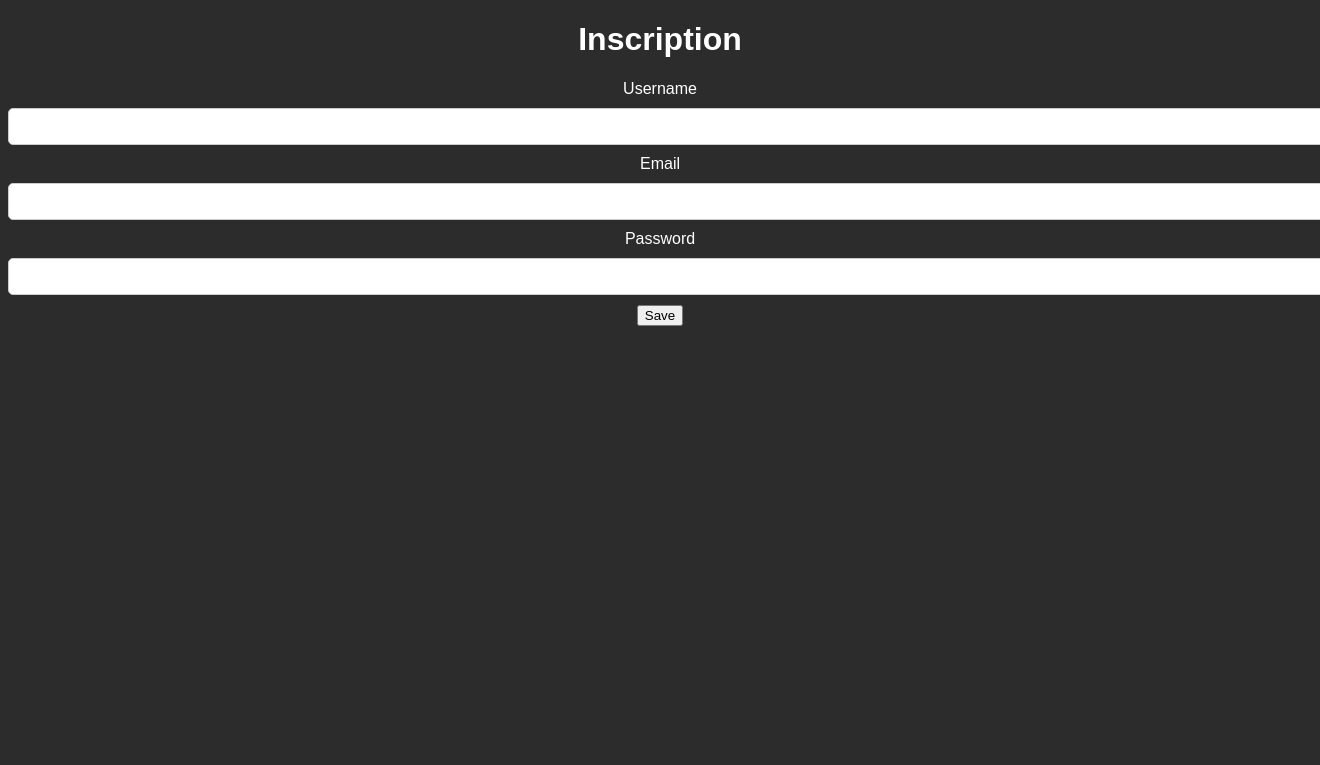
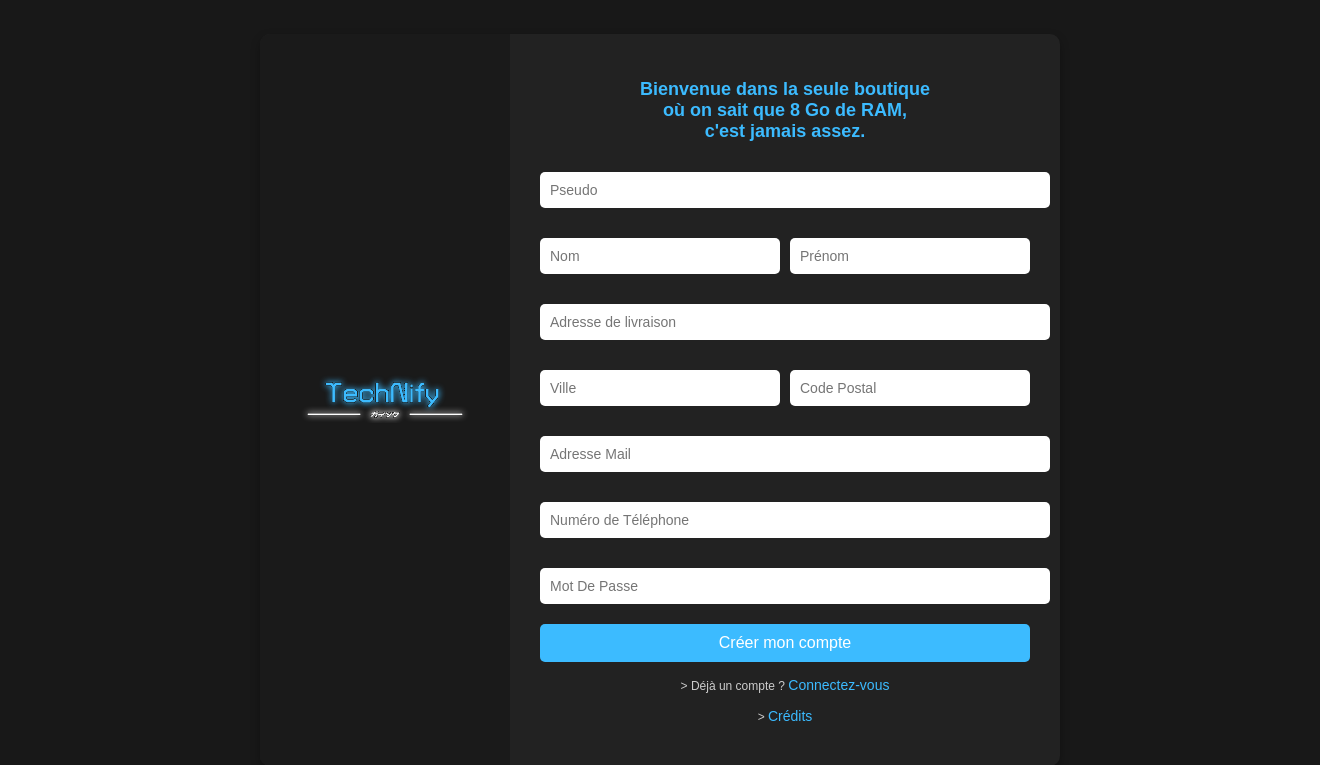
Before and after one commit to NepNath/TechNify, a Symfony app: template TechNify/templates/register/register.html.twig in a window 1320 px wide; the page is wider, and only the part inside the window is pictured. Shown: the top 765 px of that part. Run offline with Twig, Linux system fonts and the light colour scheme; the template is opened without the code that fills it, so the values that code supplies are empty; form fields are guessed from the names that the template uses; some libraries are stand-ins or nearby versions.

Commit message:
add css register

```diff
--- /dev/null
+++ b/TechNify/templates/logo.svg.twig
@@ -0,0 +1,32 @@
+<svg width="429" height="130" viewBox="0 0 429 130" fill="none" xmlns="http://www.w3.org/2000/svg">
+<g filter="url(#filter0_d_0_9)">
+<path d="M90.439 31.368L86.695 36.48V75H79.999V36.48L76.183 31.368H63.655V24.6H79.423L83.311 29.712L87.199 24.6H103.183V31.368H90.439ZM115.56 60.096V65.784L119.088 68.376H133.56L138.528 64.2L142.848 69.384L135.936 75H116.856L108.936 69.096V46.488L116.856 40.656H135.936L143.208 46.632V60.096H115.56ZM136.584 49.728L133.56 47.208H119.088L115.56 49.872V53.76H136.584V49.728ZM176.808 75.144H157.656L149.664 69.24V46.488L157.656 40.584H176.808L184.08 46.632V53.688H177.456V49.728L174.432 47.208H159.816L156.288 49.872V65.856L159.816 68.52H174.432L177.456 66V62.04H184.08V69.096L176.808 75.144ZM216.849 75V49.944L213.393 47.28H201.729L197.841 51.528V74.928H191.289V24.6H197.841V42.744L200.001 40.584H215.553L223.473 46.56V75H216.849ZM259.193 75L248.321 31.44H240.473L236.585 36.552V74.928H229.961V34.248L237.089 24.672H253.577L264.377 68.232H265.529V24.6H272.153V75H259.193ZM279.392 36.408V29.568H285.224V36.408H279.392ZM279.32 75V40.584H285.152V75H279.32ZM305.934 47.352V75H299.454V47.352H291.678V40.584H299.454V34.104L306.366 24.6H313.998V31.296H309.534L305.934 36.408V40.584H313.998V47.352H305.934ZM328.534 88.32L323.422 84.072L331.126 74.496L319.03 60.312V40.584H325.654V57.792L335.158 68.952H335.518L344.374 58.08V40.584H350.926V60.456L328.534 88.32Z" fill="#3CBBFF"/>
+</g>
+<g filter="url(#filter1_d_0_9)">
+<line x1="17" y1="105.176" x2="151.719" y2="105.176" stroke="white" stroke-width="4"/>
+<line x1="277.281" y1="105.176" x2="412" y2="105.176" stroke="white" stroke-width="4"/>
+<path d="M188.442 113L189.192 110H189.942L191.934 108.008L192.942 104H188.442L188.067 105.5L182.067 111.5H177.567L178.317 108.5H180.567L185.067 104H179.442L180.192 101H186.192L186.567 99.5H189.567L189.192 101H196.692L194.442 110L191.442 113H188.442ZM190.692 99.5L191.067 98H194.067L193.692 99.5H190.692ZM194.067 99.5L194.442 98H197.442L197.067 99.5H194.067ZM202.317 113L203.817 107H196.692L197.442 104H209.442L211.434 102.008L211.692 101H214.692L213.942 104L210.942 107H206.817L205.317 113H202.317ZM220.692 107L217.692 104H215.442L216.192 101H219.192L222.192 104H225.192L224.442 107H220.692ZM218.442 113L219.192 110H222.567L229.059 103.508L229.692 101H232.692L231.567 105.5L224.067 113H218.442ZM236.442 113L237.192 110H240.567L246.567 104H239.067L236.067 107H232.692L233.442 104H234.567L237.567 101L237.942 99.5H240.942L240.567 101H250.692L249.567 105.5L242.067 113H236.442Z" fill="white"/>
+</g>
+<defs>
+<filter id="filter0_d_0_9" x="46.655" y="7.6" width="321.271" height="97.72" filterUnits="userSpaceOnUse" color-interpolation-filters="sRGB">
+<feFlood flood-opacity="0" result="BackgroundImageFix"/>
+<feColorMatrix in="SourceAlpha" type="matrix" values="0 0 0 0 0 0 0 0 0 0 0 0 0 0 0 0 0 0 127 0" result="hardAlpha"/>
+<feOffset/>
+<feGaussianBlur stdDeviation="8.5"/>
+<feComposite in2="hardAlpha" operator="out"/>
+<feColorMatrix type="matrix" values="0 0 0 0 0.235294 0 0 0 0 0.733333 0 0 0 0 1 0 0 0 1 0"/>
+<feBlend mode="normal" in2="BackgroundImageFix" result="effect1_dropShadow_0_9"/>
+<feBlend mode="normal" in="SourceGraphic" in2="effect1_dropShadow_0_9" result="shape"/>
+</filter>
+<filter id="filter1_d_0_9" x="0" y="81" width="429" height="49" filterUnits="userSpaceOnUse" color-interpolation-filters="sRGB">
+<feFlood flood-opacity="0" result="BackgroundImageFix"/>
+<feColorMatrix in="SourceAlpha" type="matrix" values="0 0 0 0 0 0 0 0 0 0 0 0 0 0 0 0 0 0 127 0" result="hardAlpha"/>
+<feOffset/>
+<feGaussianBlur stdDeviation="8.5"/>
+<feComposite in2="hardAlpha" operator="out"/>
+<feColorMatrix type="matrix" values="0 0 0 0 1 0 0 0 0 1 0 0 0 0 1 0 0 0 1 0"/>
+<feBlend mode="normal" in2="BackgroundImageFix" result="effect1_dropShadow_0_9"/>
+<feBlend mode="normal" in="SourceGraphic" in2="effect1_dropShadow_0_9" result="shape"/>
+</filter>
+</defs>
+</svg>
--- a/TechNify/templates/register/register.html.twig
+++ b/TechNify/templates/register/register.html.twig
@@ -1,13 +1,39 @@
 {% extends 'base.html.twig' %}
 
-{% block title %}Inscription{% endblock %}
+{% block title %}Inscription | TechNify{% endblock %}
 
 {% block body %}
-    <h1>Inscription</h1>
-    {{ form_start(form) }}
-        {{ form_row(form.username) }}
-        {{ form_row(form.email) }}
-        {{ form_row(form.password) }}
-        {{ form_row(form.save) }}
-    {{ form_end(form) }}
+    <link rel="stylesheet" href="{{ asset('assets/css/register.css') }}">
+
+    <div class="register-container">
+        <div class="sidebar">
+            <div class="logo">
+                {{ include('logo.svg.twig') }}
+            </div>
+        </div>
+        <div class="register-form">
+            <h2>Bienvenue dans la seule boutique<br> où on sait que 8 Go de RAM,<br> c'est jamais assez.</h2>
+
+            <form method="post">
+                <input type="text" name="pseudo" placeholder="Pseudo" required>
+                <div class="name-fields">
+                    <input type="text" name="nom" placeholder="Nom" required>
+                    <input type="text" name="prenom" placeholder="Prénom" required>
+                </div>
+                <input type="text" name="adresse" placeholder="Adresse de livraison" required>
+                <div class="location-fields">
+                    <input type="text" name="ville" placeholder="Ville" required>
+                    <input type="text" name="code_postal" placeholder="Code Postal" required>
+                </div>
+                <input type="email" name="email" placeholder="Adresse Mail" required>
+                <input type="tel" name="telephone" placeholder="Numéro de Téléphone" required>
+                <input type="password" name="password" placeholder="Mot De Passe" required>
+
+                <button type="submit">Créer mon compte</button>
+            </form>
+
+            <p class="login-link">> Déjà un compte ? <a href="{{ path('app_login') }}">Connectez-vous</a></p>
+            <p class="credits">> <a href="#">Crédits</a></p>
+        </div>
+    </div>
 {% endblock %}
```
Also changed, not shown: TechNify/migrations/Version20250302162642.php (added, +87 -0 lines), TechNify/migrations/Version20250302163033.php (added, +31 -0 lines), TechNify/public/assets/css/register.css (added), 1 other file.
